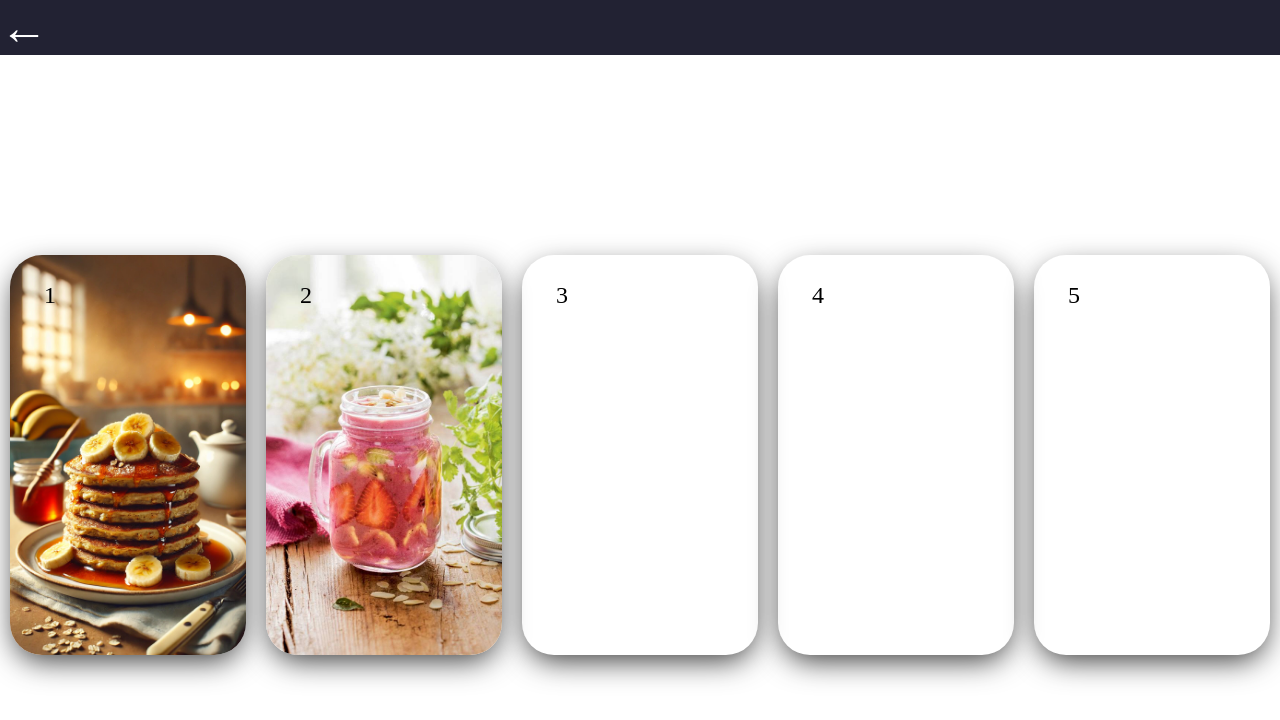
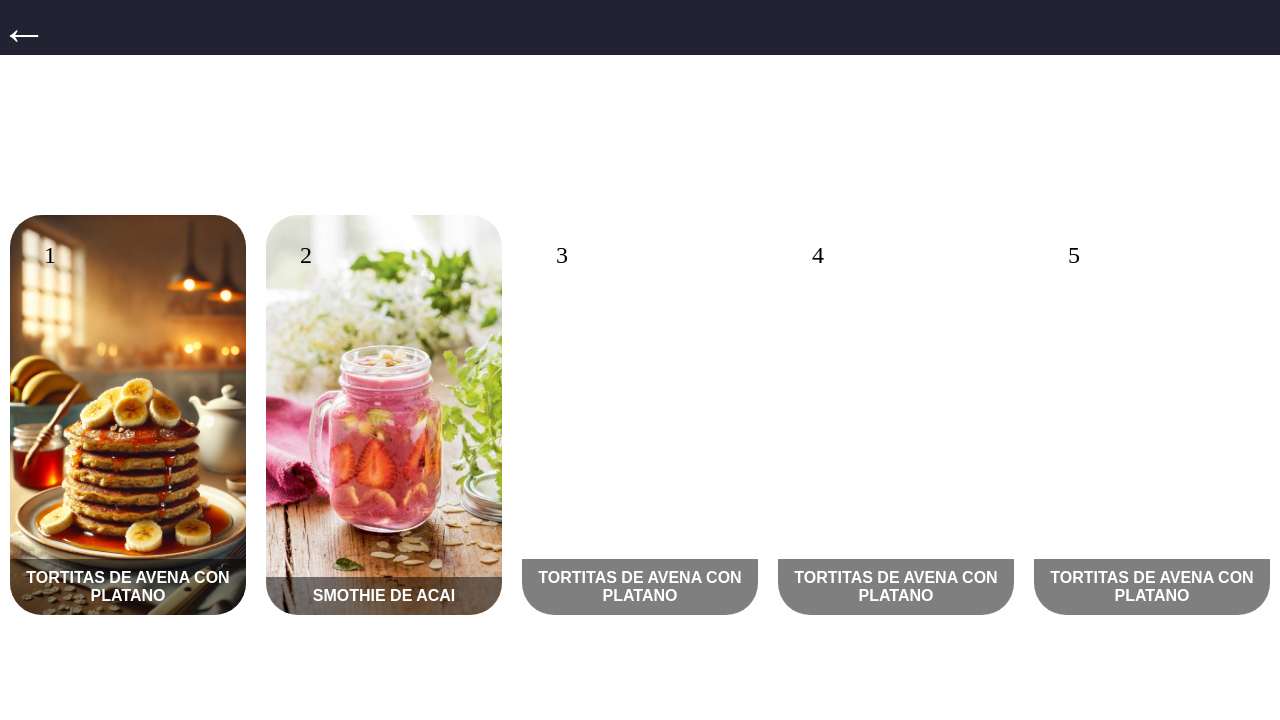
Before and after one commit to demonhd64/Lenguaje-de-marcas-proyecto, a plain HTML site: page Proyecto/Secundarias/html/desayunos.html in a window 1280 px wide. Drawn offline with Linux system fonts and the light colour scheme.

Commit message:
modified:   Proyecto/Secundarias/css/desayuno.css 	modified:   Proyecto/Secundarias/html/desayunos.html

```diff
--- a/Proyecto/Secundarias/css/desayuno.css
+++ b/Proyecto/Secundarias/css/desayuno.css
@@ -1,5 +1,4 @@
 html, body {
-    overflow: hidden; /* Evita el scrollbar */
     height: 100%; /* Asegura que el body tome toda la altura */
     margin: 0;
     padding: 0;
@@ -7,7 +6,7 @@ html, body {
 
 .wrapper {
     width: 100%;
-    min-height: 100vh; /* Evita problemas de altura */
+    min-height: 90%; /* Evita problemas de altura */
     display: flex;
     align-items: center;
     justify-content: center;
@@ -19,7 +18,9 @@ html, body {
     justify-content: start;
     align-items: center;
     position: relative;
+    width: 100%;
 }
+
 .card {
     width: 50%;
     height: 400px;
@@ -31,17 +32,12 @@ html, body {
     margin: 10px;
     display: flex;
     flex-direction: column;
-    align-items: center;
-    transition: .6s cubic-bezier(.28,-0.03,0,.99);
-    box-shadow: 0px 10px 30px -5px rgba(0, 0, 0, 0.8);
-    position: relative;
+    position: relative; /* Necesario para que los elementos hijos se posicionen en relación a la tarjeta */
+    transition: 0.3s ease;
 }
-
 .card > .row {
     color: white;
     display: flex;
-    align-items: center;
-    justify-content: center;
     width: 100%;
 }
 
@@ -60,24 +56,28 @@ html, body {
 }
 
 .card > .row > .description {
+    position: absolute; /* Posiciona la descripción de forma absoluta */
+    bottom: 0; /* Coloca la descripción en la parte inferior */
+    left: 0; /* Alinea la descripción a la izquierda */
+    right: 0; /* Alinea la descripción a la derecha */
+    padding: 10px; /* Espaciado interno */
+    background-color: rgba(0, 0, 0, 0.5); /* Fondo semiopaco para mejorar la legibilidad */
     display: flex;
-    justify-content: center;
-    flex-direction: column;
-    overflow: hidden;
-    height: 80px;
-    width: 100%;
-    opacity: 0;
-    transform: translateY(30px);
-    transition-delay: .3s;
-    transition: all .3s ease;
+    flex-direction: column; /* Asegura que el contenido se apile verticalmente */
+    opacity: 1; /* Asegúrate de que la opacidad sea 1 para que el texto sea visible */
 }
+
 .description p {
     color: aqua;
     padding-top: 5px;
 }
 
 .description h4 {
+    color: white; /* Asegúrate de que el color del texto sea legible */
     text-transform: uppercase;
+    margin: 0; /* Asegúrate de que no haya margen adicional */
+    text-align: center;
+    font-family: Arial, Helvetica, sans-serif;
 }
 
 input {
@@ -95,10 +95,15 @@ input:checked + label .description {
 
 .card[for = "c1"] {
     background-image: url(/Proyecto/Imagenes/Desayuno/Tortitas\ de\ avena\ con\ platanao\ y\ sirope\ .jpg);
+    background-position: center 10%;
 }
 
 .card[for = "c2"] {
     background-image: url(/Proyecto/Imagenes/Desayuno/smoothie-de-acai_00000000_230215171429_720x1080.jpg);
+}
+
+nav{
+    height: 10%;
 }
 
 nav a#atras {
--- a/Proyecto/Secundarias/html/desayunos.html
+++ b/Proyecto/Secundarias/html/desayunos.html
@@ -7,11 +7,13 @@
     <title>Desayunos</title>
 </head>
 <body>
-    <header>
-        <nav>
-            <a href="/Proyecto/Principal/index.html"  rel="noopener noreferrer" id="atras">←</a> <!--No se si igual poner un estilo de las 3 barras de la pagina principal para poder acceder a cualquiera de los otros desde esa-->
-        </nav>
-    </header>
+    <div>
+        <header>
+            <nav>
+                <a href="/Proyecto/Principal/index.html"  rel="noopener noreferrer" id="atras">←</a> <!--No se si igual poner un estilo de las 3 barras de la pagina principal para poder acceder a cualquiera de los otros desde esa-->
+            </nav>
+        </header>
+    </div>
     <div class="wrapper">
       <div class="container">
         <input type="checkbox" name="slide" id="c1" class="opcionCheck" onclick="MirarSiActivo(this)">
@@ -20,7 +22,6 @@
                 <div class="icon">1</div>
                 <div class="description">
                     <h4>Tortitas de avena con platano</h4>
-                    <p>aaaaaaaaaaaaaaaaaaaaaaaaaaaaaaaaaaaaa</p>
                 </div>
             </div>
         </label>
@@ -30,7 +31,6 @@
                 <div class="icon">2</div>
                 <div class="description">
                     <h4>Smothie de acai</h4>
-                    <p></p>
                 </div>
             </div>
         </label>
@@ -40,7 +40,6 @@
                 <div class="icon">3</div>
                 <div class="description">
                     <h4>Tortitas de avena con platano</h4>
-                    <p></p>
                 </div>
             </div>
         </label>
@@ -50,7 +49,6 @@
                 <div class="icon">4</div>
                 <div class="description">
                     <h4>Tortitas de avena con platano</h4>
-                    <p></p>
                 </div>
             </div>
         </label>
@@ -60,7 +58,6 @@
                 <div class="icon">5</div>
                 <div class="description">
                     <h4>Tortitas de avena con platano</h4>
-                    <p></p>
                 </div>
             </div>
         </label>
```
